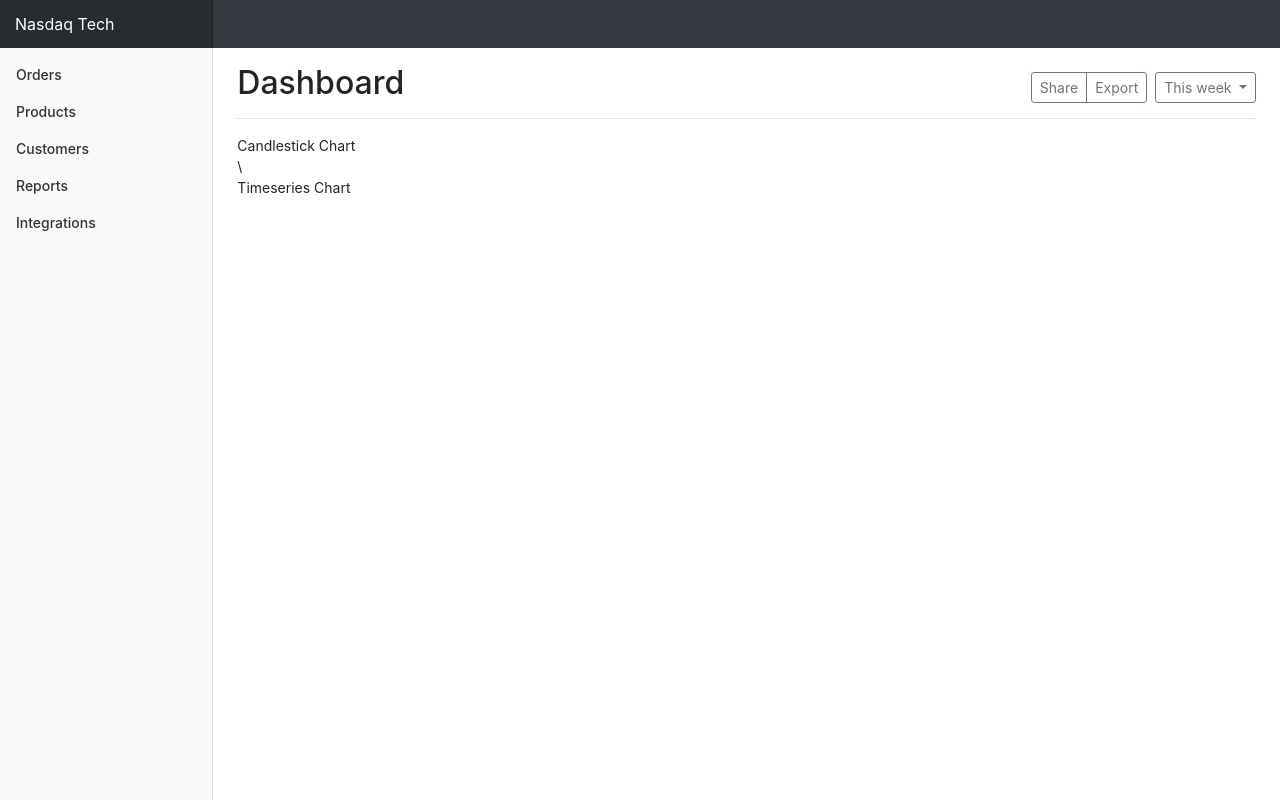
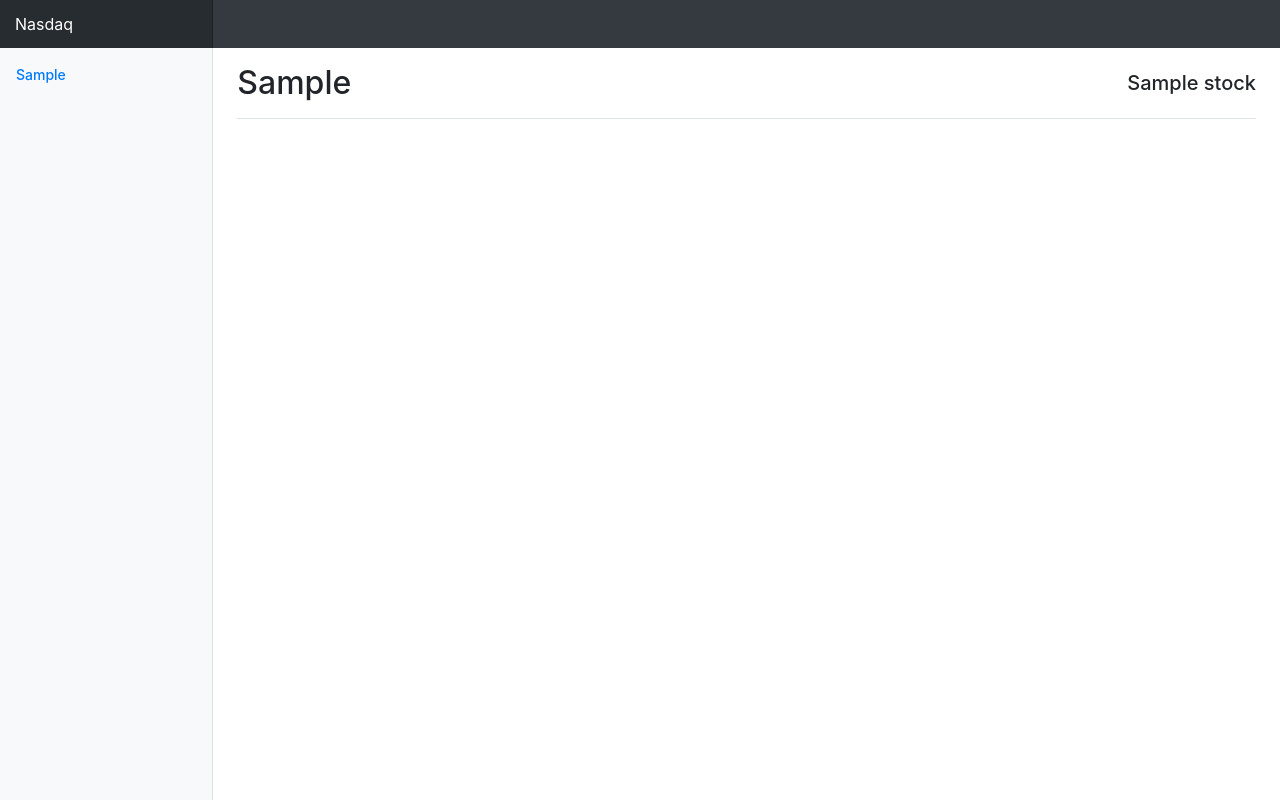
Before and after one commit to CS601-F18/side-project-pontakornp, a Django app: page / in a window 1280 px wide. Run offline with Django 3.2, Linux system fonts and the light colour scheme; tables that the repository leaves empty hold one stand-in row (values such as "Sample post"); some libraries are stand-ins or nearby versions.

Commit message:
add more sample data

```diff
--- a/mysite/mysite/settings.py
+++ b/mysite/mysite/settings.py
@@ -119,7 +119,6 @@ USE_L10N = True
 
 USE_TZ = True
 
-
 # Static files (CSS, JavaScript, Images)
 # https://docs.djangoproject.com/en/dev/howto/static-files/
 
--- a/mysite/stocks/static/stocks/js/index2.js
+++ b/mysite/stocks/static/stocks/js/candlestick.js
@@ -1,22 +1,3 @@
-var x = [];
-var close = [];
-var high = [];
-var low = [];
-var open = [];
-for (var i = 0; i < data.length; i++){
-    x.push(new Date(data[i].fields.date));
-    open.push(data[i].fields.open_price);
-    close.push(data[i].fields.close_price);
-    high.push(data[i].fields.high_price);
-    low.push(data[i].fields.low_price);
-}
-
-var maxdate = new Date(Math.max.apply(null, x));
-var mindate = new Date(Math.min.apply(null, x));
-var maxprice = Math.max.apply(null, low);
-var minprice = Math.min.apply(null, high);
-console.log(maxdate);
-console.log(mindate);
 var trace1 = {
   x: x,
 
@@ -41,6 +22,7 @@ var trace1 = {
 var data = [trace1];
 
 var layout = {
+  title: 'Candlestick Chart',
   dragmode: 'zoom',
   margin: {
     r: 10,
--- /dev/null
+++ b/mysite/stocks/static/stocks/js/timeseries.js
@@ -0,0 +1,51 @@
+var trace1 = {
+  type: "scatter",
+  mode: "lines",
+  name: 'AAPL High',
+  x: x,
+  y: high,
+  line: {color: '#17BECF'}
+}
+
+var trace2 = {
+  type: "scatter",
+  mode: "lines",
+  name: 'AAPL Low',
+  x: x,
+  y: low,
+  line: {color: '#7F7F7F'}
+}
+
+var data = [trace1,trace2];
+
+var layout = {
+  title: 'Time Series Chart',
+  xaxis: {
+    autorange: true,
+    range: [mindate, maxdate],
+    rangeselector: {buttons: [
+        {
+          count: 1,
+          label: '1m',
+          step: 'month',
+          stepmode: 'backward'
+        },
+        {
+          count: 6,
+          label: '6m',
+          step: 'month',
+          stepmode: 'backward'
+        },
+        {step: 'all'}
+      ]},
+    rangeslider: {range: [mindate, maxdate]},
+    title: 'Date',
+    type: 'date'
+  },
+  yaxis: {
+    autorange: true,
+    range: [minprice, maxprice],
+    type: 'linear'
+  }
+};
+Plotly.plot('timeseries-div', data, layout);
--- a/mysite/stocks/templates/stocks/index.html
+++ b/mysite/stocks/templates/stocks/index.html
@@ -9,100 +9,76 @@
 	</head>
 	<body>
 		<nav class="navbar navbar-dark fixed-top bg-dark flex-md-nowrap p-0 shadow">
-	      <a class="navbar-brand col-sm-3 col-md-2 mr-0" href="#">Nasdaq Tech</a>
-<!-- 	      <input class="form-control form-control-dark w-100" type="text" placeholder="Search" aria-label="Search">
-	      <ul class="navbar-nav px-3">
-	        <li class="nav-item text-nowrap">
-	          <a class="nav-link" href="#">Sign out</a>
-	        </li>
-	      </ul> -->
+	      <a class="navbar-brand col-sm-3 col-md-2 mr-0" href="#">Nasdaq</a>
 	    </nav>
 	    <div class="container-fluid">
 	      <div class="row">
 	        <nav class="col-md-2 d-none d-md-block bg-light sidebar">
 	          <div class="sidebar-sticky">
 	            <ul class="nav flex-column">
-	              {% for data in stock %}
+	              {% for data in all_stocks %}
 	              <li class="nav-item">
-	                <a class="nav-link active" href="#">
-	                  <span data-feather="home"></span>
-	                  {{ data.symbol }} <span class="sr-only">(current)</span>
+	                <a data-stock-id="{{ data.stock_id }}" class="nav-link {% if forloop.first %}active{% endif %} stock" href="#">
+	                {% csrf_token %}
+	                  <span data-feather="feather"></span>
+	                  {{ data.symbol }}
+	                  <span class="sr-only">{% if forloop.first %}(current){% endif %}</span>
 	                </a>
 	              </li>
 	              {% endfor %}
-	              <li class="nav-item">
-	                <a class="nav-link" href="#">
-	                  <span data-feather="file"></span>
-	                  Orders
-	                </a>
-	              </li>
-	              <li class="nav-item">
-	                <a class="nav-link" href="#">
-	                  <span data-feather="shopping-cart"></span>
-	                  Products
-	                </a>
-	              </li>
-	              <li class="nav-item">
-	                <a class="nav-link" href="#">
-	                  <span data-feather="users"></span>
-	                  Customers
-	                </a>
-	              </li>
-	              <li class="nav-item">
-	                <a class="nav-link" href="#">
-	                  <span data-feather="bar-chart-2"></span>
-	                  Reports
-	                </a>
-	              </li>
-	              <li class="nav-item">
-	                <a class="nav-link" href="#">
-	                  <span data-feather="layers"></span>
-	                  Integrations
-	                </a>
-	              </li>
 	            </ul>
 	          </div>
 	        </nav>
 
 	        <main role="main" class="col-md-9 ml-sm-auto col-lg-10 px-4">
 	          <div class="d-flex justify-content-between flex-wrap flex-md-nowrap align-items-center pt-3 pb-2 mb-3 border-bottom">
-	            <h1 class="h2">Dashboard</h1>
-	            <div class="btn-toolbar mb-2 mb-md-0">
-	              <div class="btn-group mr-2">
-	                <button class="btn btn-sm btn-outline-secondary">Share</button>
-	                <button class="btn btn-sm btn-outline-secondary">Export</button>
-	              </div>
-	              <button class="btn btn-sm btn-outline-secondary dropdown-toggle">
-	                <span data-feather="calendar"></span>
-	                This week
-	              </button>
-	            </div>
+				<h1 class="h2">{{ stock_qs.symbol }}</h1>
+				<p class="h5">{{ stock_qs.company_name }}</p>
 	          </div>
-			{% for data in stock %}
-				<h2>{{ data.symbol }}</h1>
-				<p>{{ data.company_name }}</p>
-			{% endfor %}
-			  <div>Candlestick Chart</div>
-	          <div id="plotly-div"></div>\
-	          <div>Timeseries Chart</div>
-
+	          <div id="timeseries-div"></div>
+	          <div id="plotly-div"></div>
 	        </main>
 	      </div>
 	    </div>
-
-		<!-- javascript section -->
+		<!-- JavaScript section -->
 		<script src="https://ajax.googleapis.com/ajax/libs/jquery/3.3.1/jquery.min.js"></script>
 		<script src="{% static 'stocks/bootstrap/js/bootstrap.min.js' %}"></script>
 		<script src="{% static 'stocks/js/plotly-latest.min.js' %}"></script>
 		<script type="text/javascript">
-		    var data_from_django = '{{ my_data }}';
-		    data_from_django = data_from_django.replace(/&quot;/g,'"');
-		    console.log(data_from_django);
-		    var data = JSON.parse(data_from_django);
+		    var stock_json = '{{ stock_json }}'.replace(/&quot;/g,'"');
+		    var data = JSON.parse(stock_json);
+		    var x = [];
+			var close = [];
+			var high = [];
+			var low = [];
+			var open = [];
+			for (var i = 0; i < data.length; i++){
+			    x.push(new Date(data[i].fields.date));
+			    open.push(data[i].fields.open_price);
+			    close.push(data[i].fields.close_price);
+			    high.push(data[i].fields.high_price);
+			    low.push(data[i].fields.low_price);
+			}
+			var maxdate = new Date(Math.max.apply(null, x));
+			var mindate = new Date(Math.min.apply(null, x));
+			var maxprice = Math.max.apply(null, low);
+			var minprice = Math.min.apply(null, high);
+			$('.stock').on('click', function(e) {
+			    var stock_id = $(this).data('stock-id');
+			    alert('I\'m about to query stock id: [' + stock_id + ']');
+			    $.ajax({
+	                 type:"POST",
+	                 url:"{% url 'index' %}",
+	                 data: {
+	                        'stock_id': stock_id
+	                        },
+	                 success: function(){
+	                     console.log('AJAX success');
+	                 }
+            	});
+			});
 		</script>
-		<script src="{% static 'stocks/js/index2.js' %}"></script>
-
-		<!-- <script src="../js/plotly-latest.min.js"></script> -->
-		<!-- <script src="{% static 'stocks/js/index.js' %}"></script> -->
+		<script src="{% static 'stocks/js/candlestick.js' %}"></script>
+		<script src="{% static 'stocks/js/timeseries.js' %}"></script>
 	</body>
 </html>
--- a/mysite/stocks/urls.py
+++ b/mysite/stocks/urls.py
@@ -3,7 +3,7 @@ from django.urls import path
 from . import views
 
 urlpatterns = [
-	path('', views.index, name='index'),
-	path('stock/', views.getStock, name='getStock'),
-    path('candlestick/', views.showCandleStickCharts, name='candlestick')
+	path('', views.show_dashboard, name='index'),
+	path('extract_stock/', views.extract_stock_data, name='stock_data'),
+    path('dashboard/', views.show_dashboard, name='dashboard')
 ]
--- a/mysite/stocks/views.py
+++ b/mysite/stocks/views.py
@@ -1,6 +1,6 @@
 from django.shortcuts import render
 from django.http import HttpResponse
-from django.template import loader
+from django.template import loader, RequestContext
 from django.shortcuts import render
 import json
 from django.core import serializers
@@ -18,10 +18,10 @@ def index(request):
 	template = loader.get_template('stocks/index.html')
 	return HttpResponse(template.render({}, request))
 
-def getStock(request):
+def extract_stock_data(request):
 	start = datetime(2018, 1, 1)
-	end = datetime(2018, 11, 21)
-	df = get_historical_data("AAPL", start=start, end=end, output_format='pandas')
+	end = datetime.today()
+	df = get_historical_data("ADBE", start=start, end=end, output_format='pandas')
 	# print(df.head())
 	# with pd.option_context('display.max_rows', None, 'display.max_columns', None):
 	# 	print(df)
@@ -29,8 +29,8 @@ def getStock(request):
 	template = loader.get_template('stocks/index.html')
 	# engine = create_engine('mysql+mysqldb://root@localhost/stocks', echo=False)
 	df.columns = ['open_price', 'high_price', 'low_price', 'close_price', 'volume']
-	df['symbol'] = 'AAPL'
-	df['stock_id'] = 1
+	df['symbol'] = 'ADBE'
+	df['stock_id'] = 2
 	df['date'] = df.index
 	print(df.to_dict('records'))
 	StockData.objects.bulk_create(
@@ -40,25 +40,31 @@ def getStock(request):
 	# return HttpResponse(template.render(df.to_dict(), request))
 	return HttpResponse("Hellooooo")
 
-def showCandleStickCharts(request):
-	stock_data = StockData.objects.filter(symbol='AAPL')
-	stock = Stock.objects.filter(symbol='AAPL')
-	template = loader.get_template('stocks/index.html')
-	# context = {
-	# 	'stock_data': stock_data,
-	# }
-	# js_data = json.dumps(context)
-	# my_data = {
-	# 	'my_data': js_data,
-	# 	'stock_data': stock_data,
-	# }
-	qs_json = serializers.serialize('json', stock_data)
+def show_dashboard(request):
+	all_stocks = Stock.objects.all()
+	if request.method == 'POST':
+		print("yes")
+		stock_id = request.POST.get('stock_id', -1)
+		if (stock_id == -1):
+			return JsonResponse({
+				'status': 'false',
+				'message': 'input_fail'
+			},
+			status=500
+			)
+			stock_data_qs = StockData.objects.filter(symbol='AAPL')
+			stock_qs = Stock.objects.filter(symbol='AAPL')
+		else:
+			stock_data_qs = StockData.objects.filter(stock_id=stock_id)
+			stock_qs = Stock.objects.filter(stock_id=stock_id)
+	else:
+		stock_qs = Stock.objects.order_by('stock_id').first()
+		stock_data_qs = StockData.objects.filter(symbol=stock_qs.symbol)
+
+	stock_json = serializers.serialize('json', stock_data_qs)
 	context = {
-		'stock': stock,
-		'stock_data': stock_data,
-		'my_data': qs_json,
-
+		'all_stocks': all_stocks,
+		'stock_qs': stock_qs,
+		'stock_json': stock_json,
 	}
-	# print(stock_data.)
-	# return HttpResponse(template.render(context, request))
 	return render(request, 'stocks/index.html', context)
```
